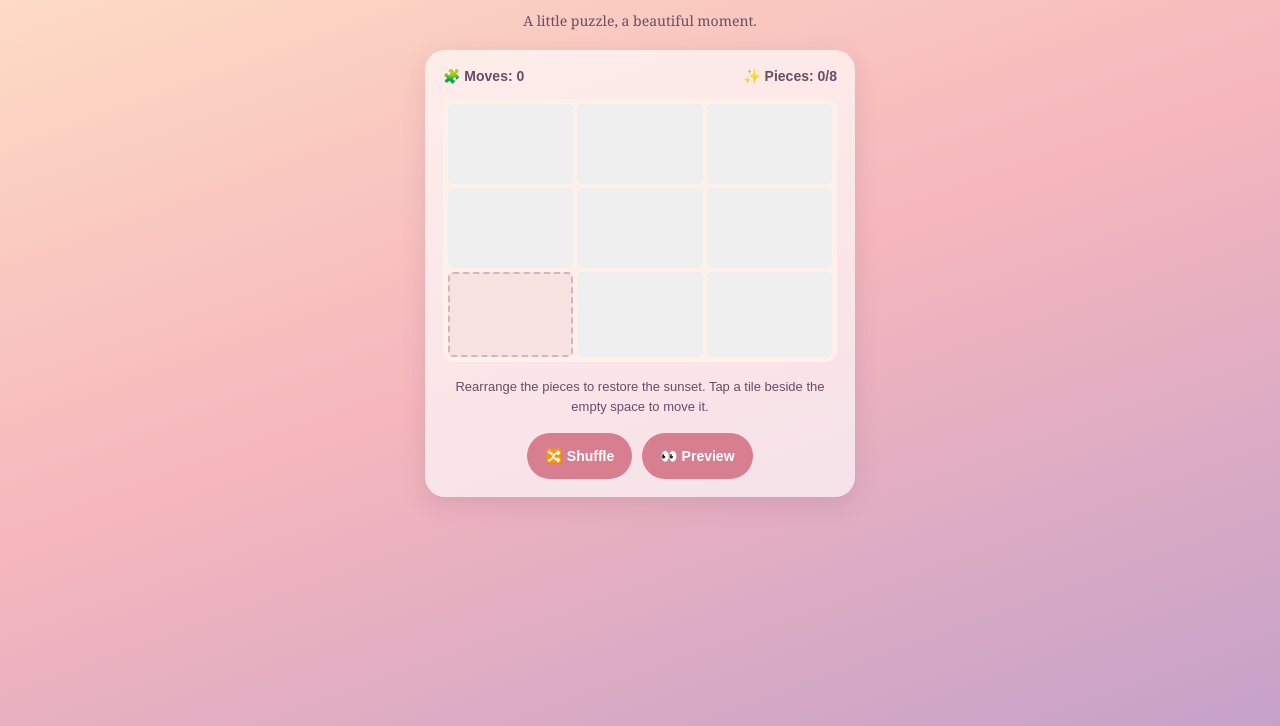
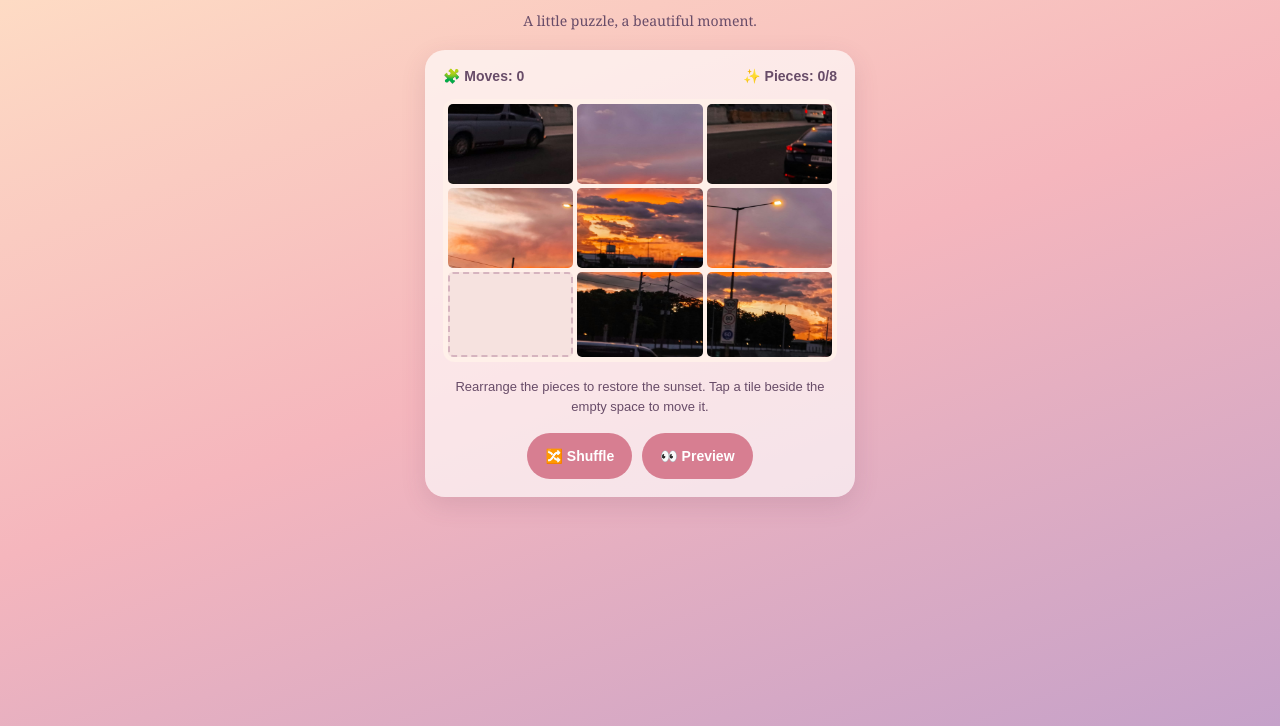
Before and after one commit to Zalri05/Build-the-Beauty, a plain HTML site: page index.html in a window 1280 px wide. Shown: the part 74-800 px from the top of the page. Drawn offline with Linux system fonts and the light colour scheme.

Commit message:
Update index.html

```diff
--- a/index.html
+++ b/index.html
@@ -264,7 +264,7 @@ button.action:active {
 <script>
 
 // Sunset illustration
-let imageURL = "253259.jpg";
+let imageURL = "./253259.jpeg";
 
 document.getElementById("preview-image").src = imageURL;
 
```
